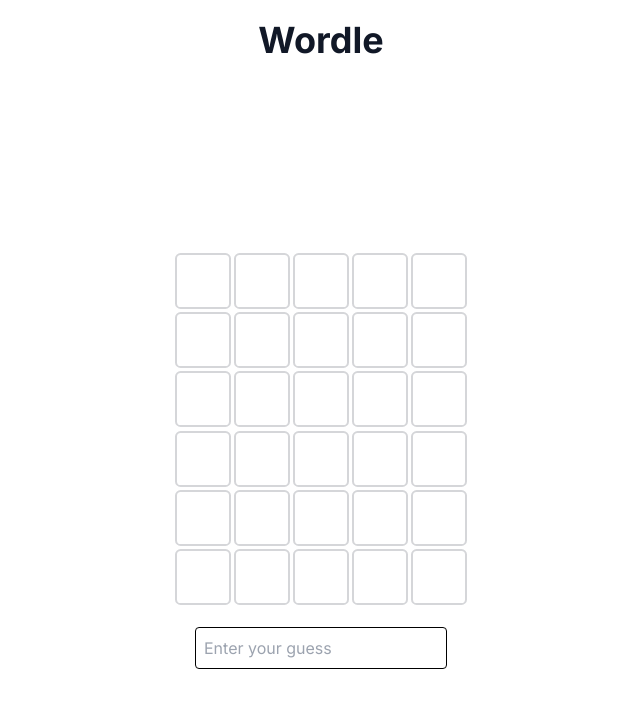
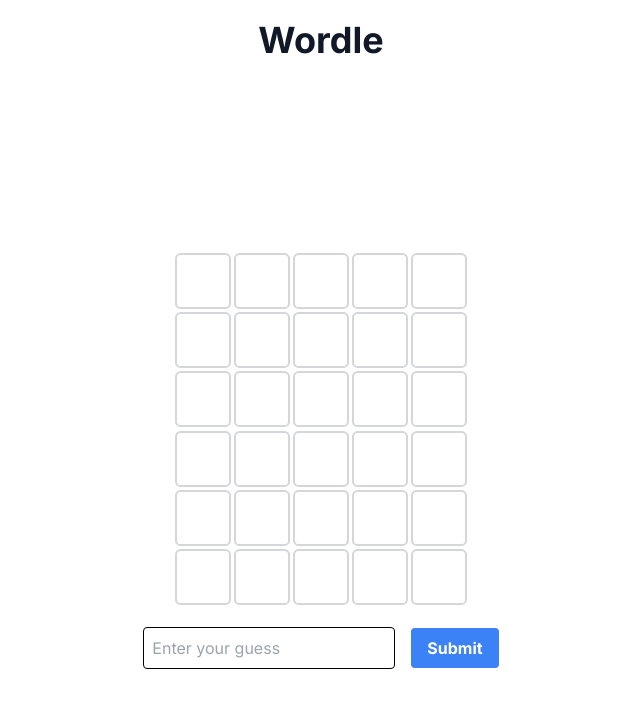
Before and after one commit to harshitpanwar/wordle, a Next.js app: page / in a window 1280 px wide. Shown: the top 708 px of the page, without its empty margins (319-959 px from the left). Built offline with nearby package versions, Linux system fonts and the light colour scheme.

Commit message:
button changes

```diff
--- a/components/WordleGame.tsx
+++ b/components/WordleGame.tsx
@@ -104,10 +104,10 @@
             </div>
           ))}
         </div>
-        <form onSubmit={handleSubmit}>
+        <form onSubmit={handleSubmit} className='flex items-center justify-center mt-5'>
         <input
-            className='border rounded border-black border-solid p-2 mt-5'
-            placeholder='Enter your guess'
+          className="border rounded border-black border-solid p-2 mr-2"
+          placeholder="Enter your guess"
           type="text"
           maxLength={5}
           value={currentGuess}
@@ -115,7 +115,9 @@
           disabled={gameOver}
         />
           {inputError && <p className='text-red-500' >{ERROR_MESSAGE}</p>}
-          {/* <button type="submit">Submit</button> */}
+          <button className="ml-2 bg-blue-500 hover:bg-blue-700 text-white font-bold py-2 px-4 rounded focus:outline-none focus:shadow-outline" type="submit">
+            Submit
+          </button>
         </form>
         {showPopup && <Popup message="Congratulations! You've won!" onClose={closePopup} />}
         {errorPopup && <Popup message="You've lost!" onClose={closePopup} />}
```
Lines whose indentation alone changed are shown as unchanged.
